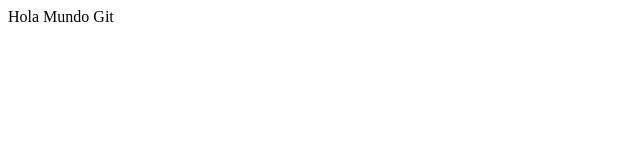
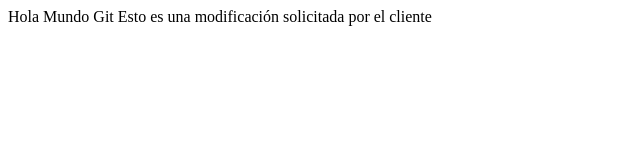
Before and after one commit to zixit/holamundorepo, a plain HTML site: page ProyectoPruebaGit/ProyectoPruebaGit/index.html in a window 1280 px wide. Shown: the whole page, without its empty margins (0-640 px from the left). Drawn offline with Linux system fonts and the light colour scheme.

Commit message:
Se crearon los cambios solicitados por el cliente

```diff
--- a/ProyectoPruebaGit/ProyectoPruebaGit/index.html
+++ b/ProyectoPruebaGit/ProyectoPruebaGit/index.html
@@ -5,6 +5,6 @@
 	<meta charset="utf-8" />
 </head>
 <body>
-    Hola Mundo Git
+    Hola Mundo Git Esto es una modificación solicitada por el cliente
 </body>
 </html>
```
Also changed, not shown: 5 other files.
